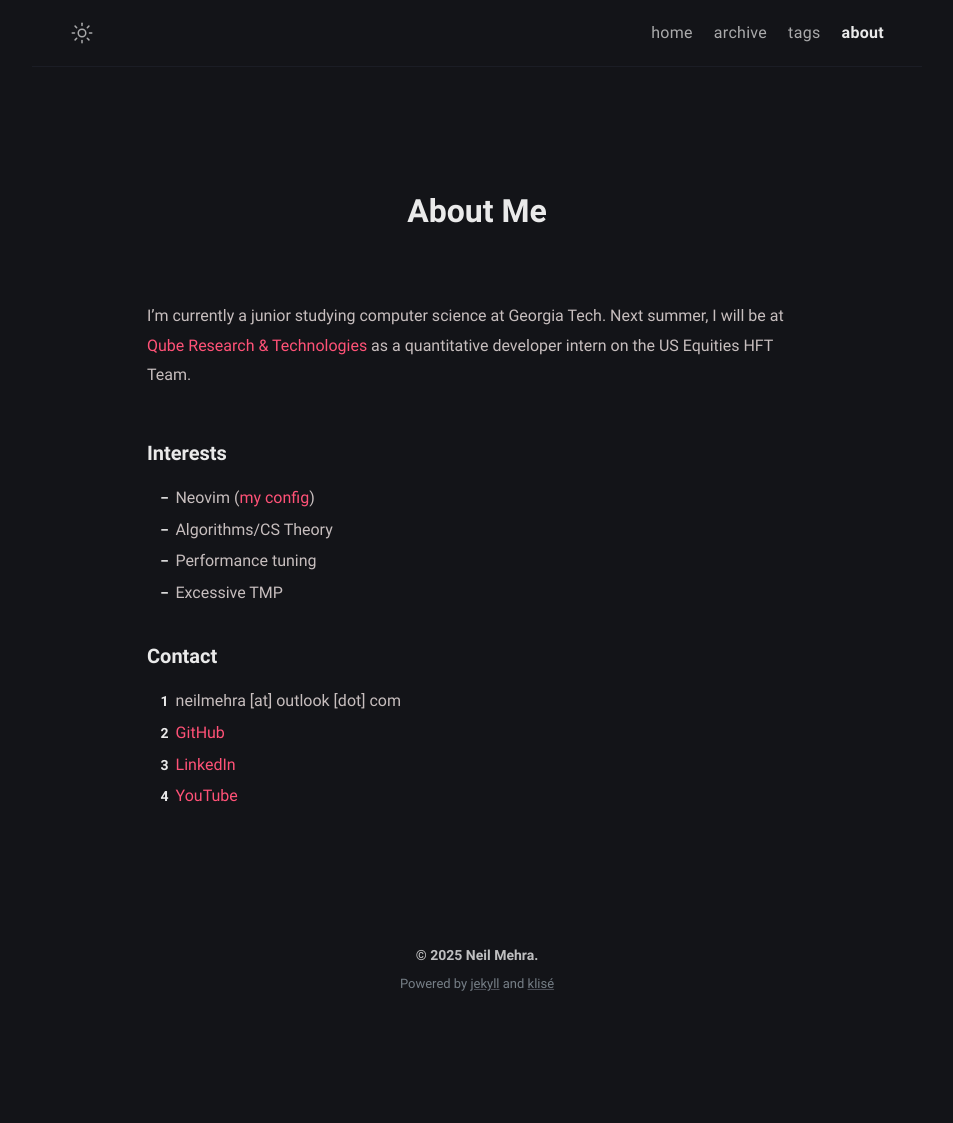
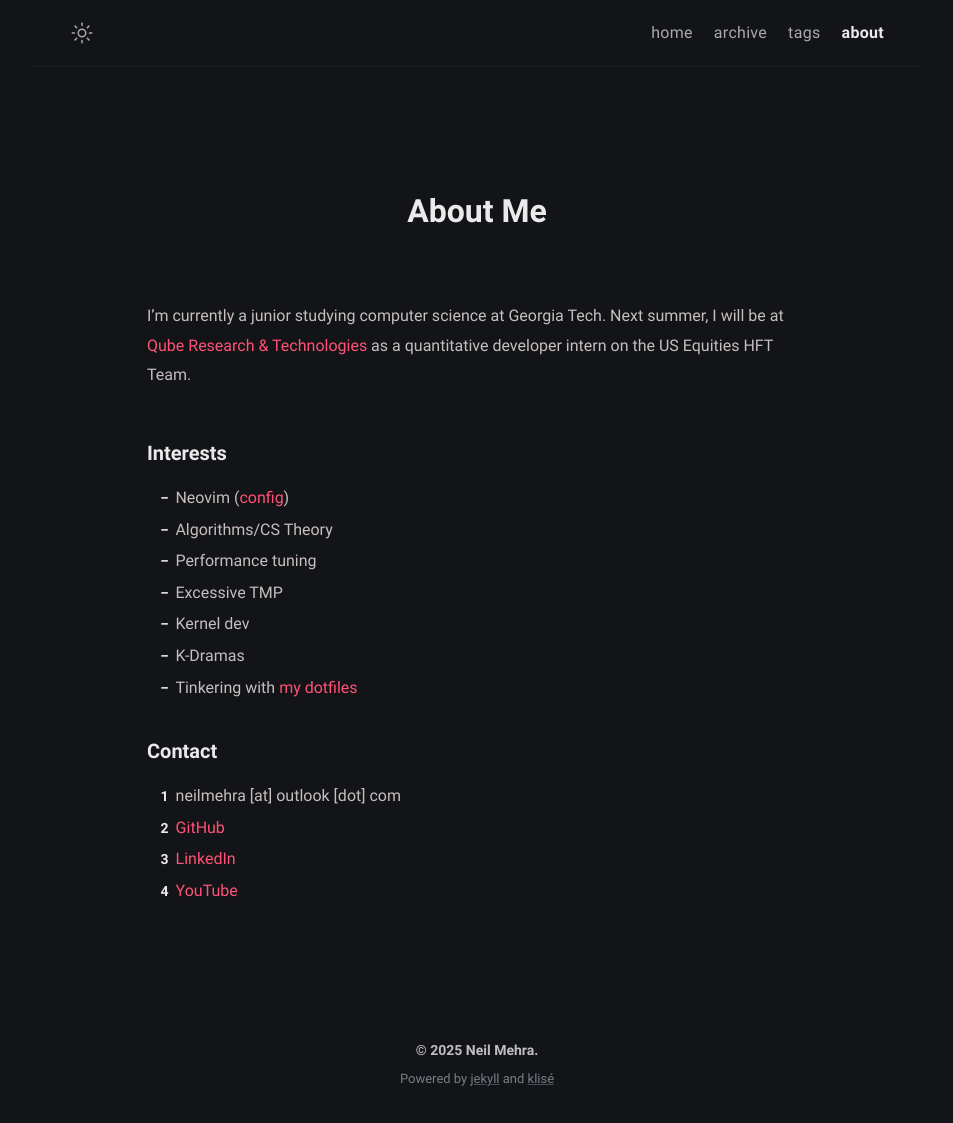
Before and after one commit to neilmehra/blog, a Jekyll site: the page built from about.md, in a window 1280 px wide. Shown: the whole page, without its empty margins (163-1116 px from the left). Built offline with Jekyll 4.4.1, drawn with Linux system fonts in a browser that asks for light colours; before the commit the page ends 1028 px from its top, so only the background shows below that.

Commit message:
Update about.md

```diff
--- a/about.md
+++ b/about.md
@@ -10,10 +10,13 @@ I'm currently a junior studying computer science at Georgia Tech. Next summer, I
 
 #### Interests
 
-- Neovim ([my config](https://github.com/neilmehra/nvim))
+- Neovim ([config](https://github.com/neilmehra/nvim))
 - Algorithms/CS Theory
 - Performance tuning
 - Excessive TMP
+- Kernel dev
+- K-Dramas
+- Tinkering with [my dotfiles](https://github.com/neilmehra/dotfiles)
 
 #### Contact
 
```
